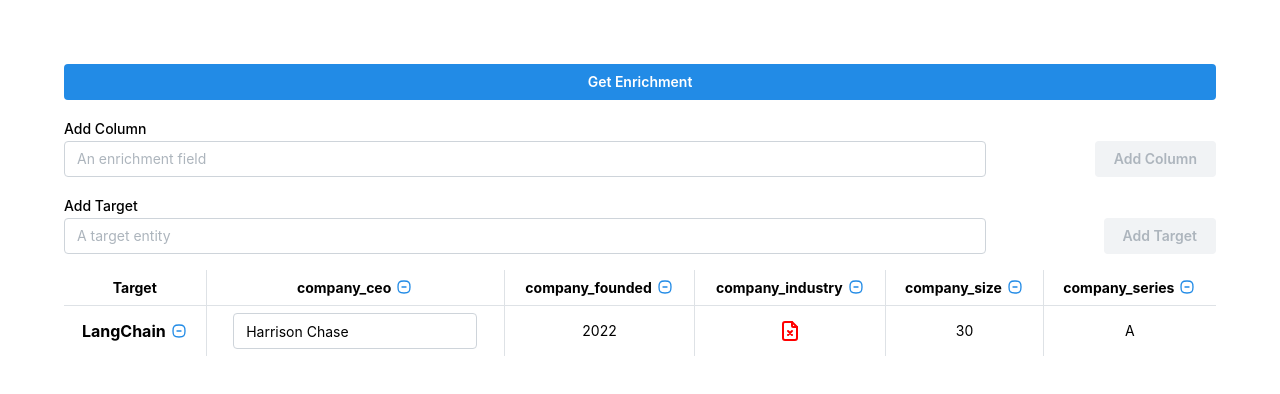
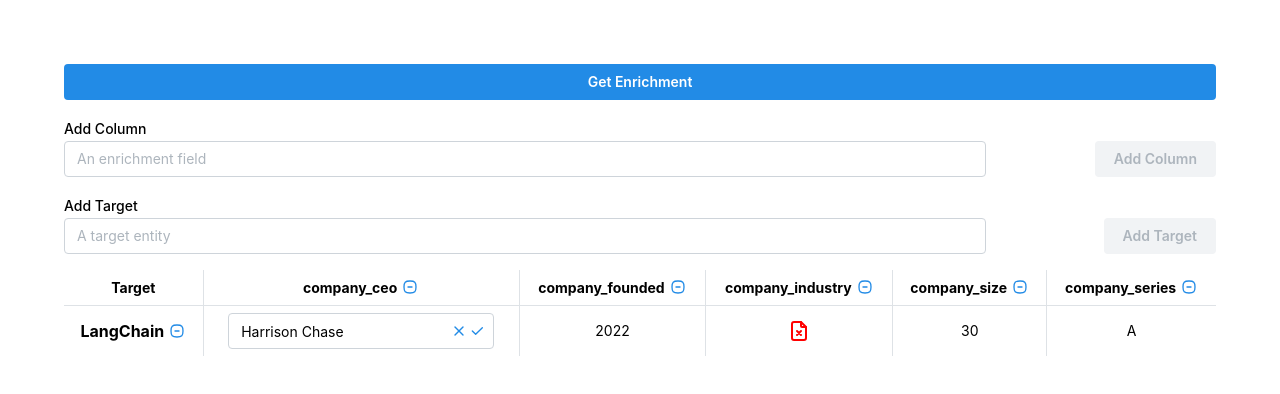
Before and after one commit to ai-among-us/data-enrichment, a React (Vite) app: page / in a window 1280 px wide. Both pictures are taken after a click on the element "Harrison Chase". Shown: the top 394 px of the page. Built offline with nearby package versions, Linux system fonts and the light colour scheme; no server answers.

Commit message:
Add RightSection into AgenticTableCell

```diff
--- a/src/components/AgenticTableCell.tsx
+++ b/src/components/AgenticTableCell.tsx
@@ -1,5 +1,5 @@
-import { Flex, Loader, Table, TextInput } from "@mantine/core";
-import { IconFileX } from "@tabler/icons-react";
+import { ActionIcon, Flex, Loader, Table, TextInput } from "@mantine/core";
+import { IconCheck, IconFileX, IconX } from "@tabler/icons-react";
 import { memo, useState } from "react";
 import { AGENT_FAILED, AGENT_LOADING } from "../constants/AgentTableConstants";
 
@@ -44,7 +44,7 @@
       }
       {value !== AGENT_FAILED && value !== AGENT_LOADING && !editing &&
         <Flex align='center' justify='center' onClick={() => setEditing(true)}>
-          {cellValue}
+          {value}
         </Flex>
       }
       {
@@ -69,6 +69,28 @@
               setValue(value as string);
               setEditing(false);
             }}
+            rightSection={
+              <Flex mr='md'>
+                <ActionIcon
+                  variant={"transparent"}
+                  size='xs'
+                  onClick={() => {
+                    setCellValue(value as string);
+                    setEditing(false);
+                  }}>
+                  <IconX />
+                </ActionIcon>
+                <ActionIcon
+                  variant={"transparent"}
+                  size='xs'
+                  onClick={() => {
+                    setValue(cellValue);
+                    setEditing(false);
+                  }}>
+                  <IconCheck />
+                </ActionIcon>
+              </Flex>
+            }
           />
         </Flex>
       }
```
